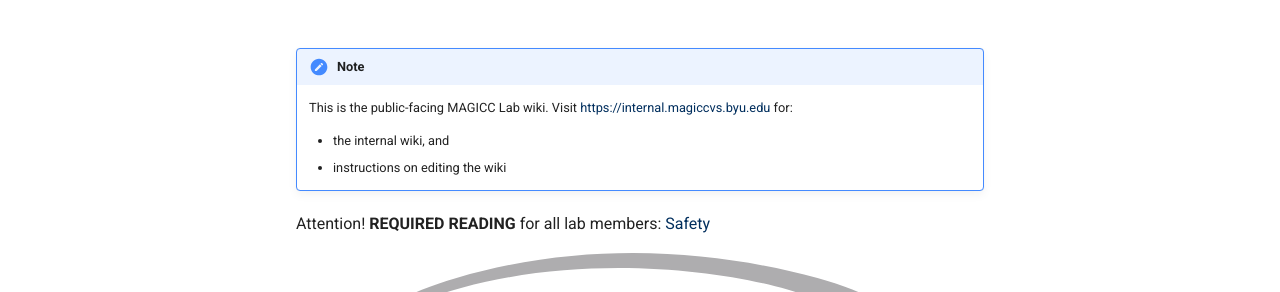
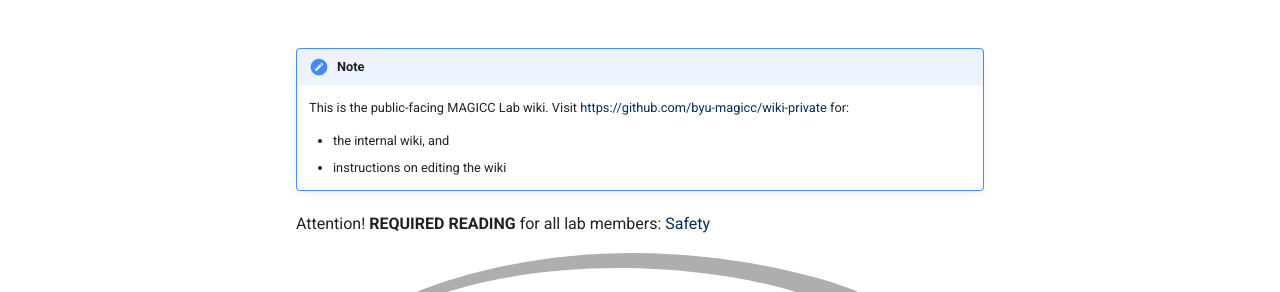
Before and after one commit to byu-magicc/wiki, an MkDocs documentation site: the page built from docs/index.md, in a window 1280 px wide. Shown: the part 180-472 px from the top of the page. Built offline with MkDocs 1.6.1 and Material for MkDocs 9.7.7, drawn with Linux system fonts in a browser that asks for light colours; some of the changed lines change nothing that is shown.

Commit message:
Updated link for internal wiki to github

```diff
--- a/docs/index.md
+++ b/docs/index.md
@@ -2,15 +2,11 @@
 
 
 !!! note
-    This is the public-facing MAGICC Lab wiki. Visit [https://internal.magiccvs.byu.edu](https://internal.magiccvs.byu.edu) for:
+    This is the public-facing MAGICC Lab wiki. Visit [https://github.com/byu-magicc/wiki-private](https://github.com/byu-magicc/wiki-private) for:
 
     - the internal wiki, and
     - instructions on editing the wiki
 
-Attention! **REQUIRED READING** for all lab members: [Safety]
+Attention! **REQUIRED READING** for all lab members: [Safety](safety.md)
 
 ![](assets/logo.svg "MAGICC Lab")
-
-
-<!-- links -->
-[Safety]: safety.md
```
